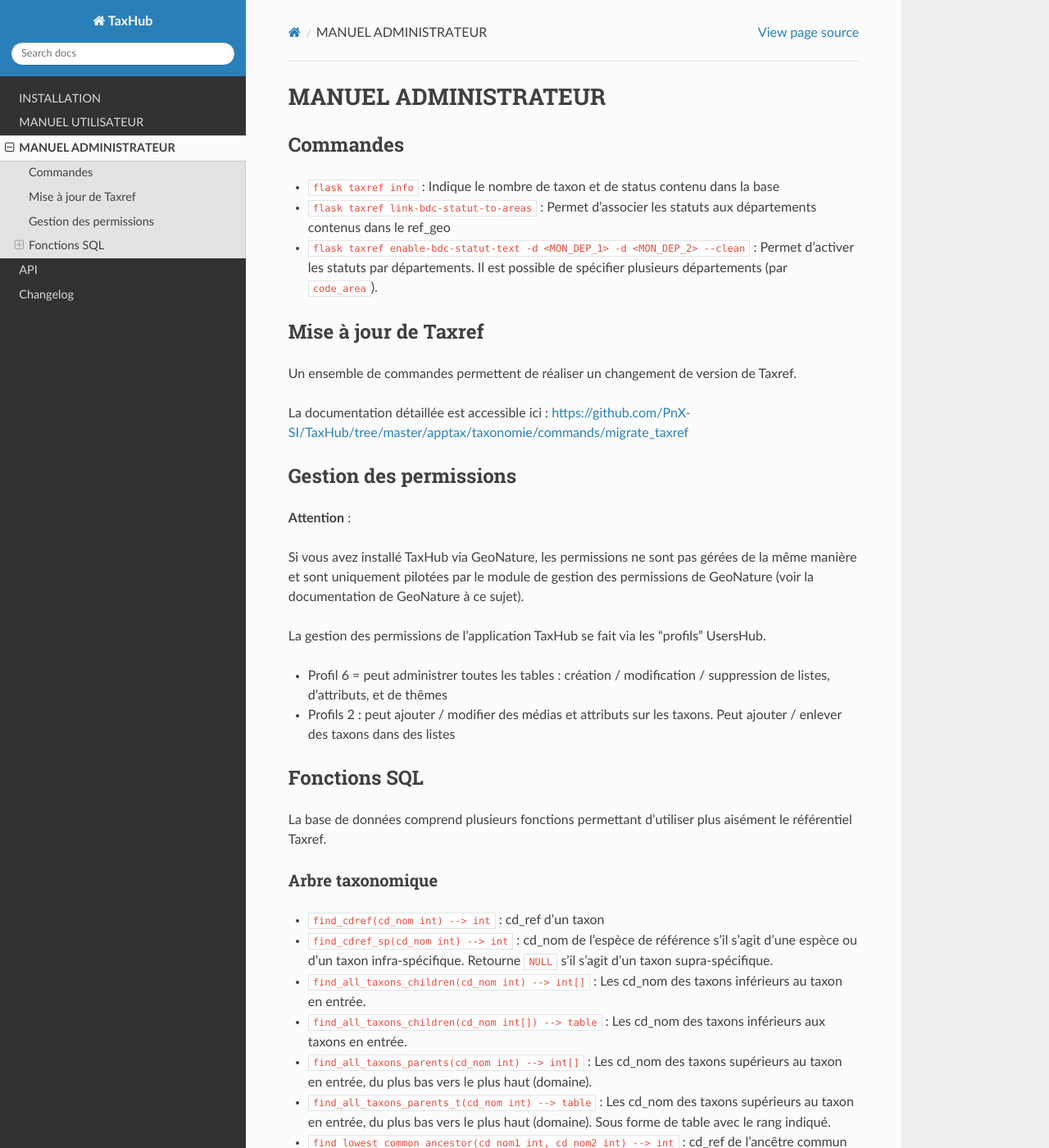
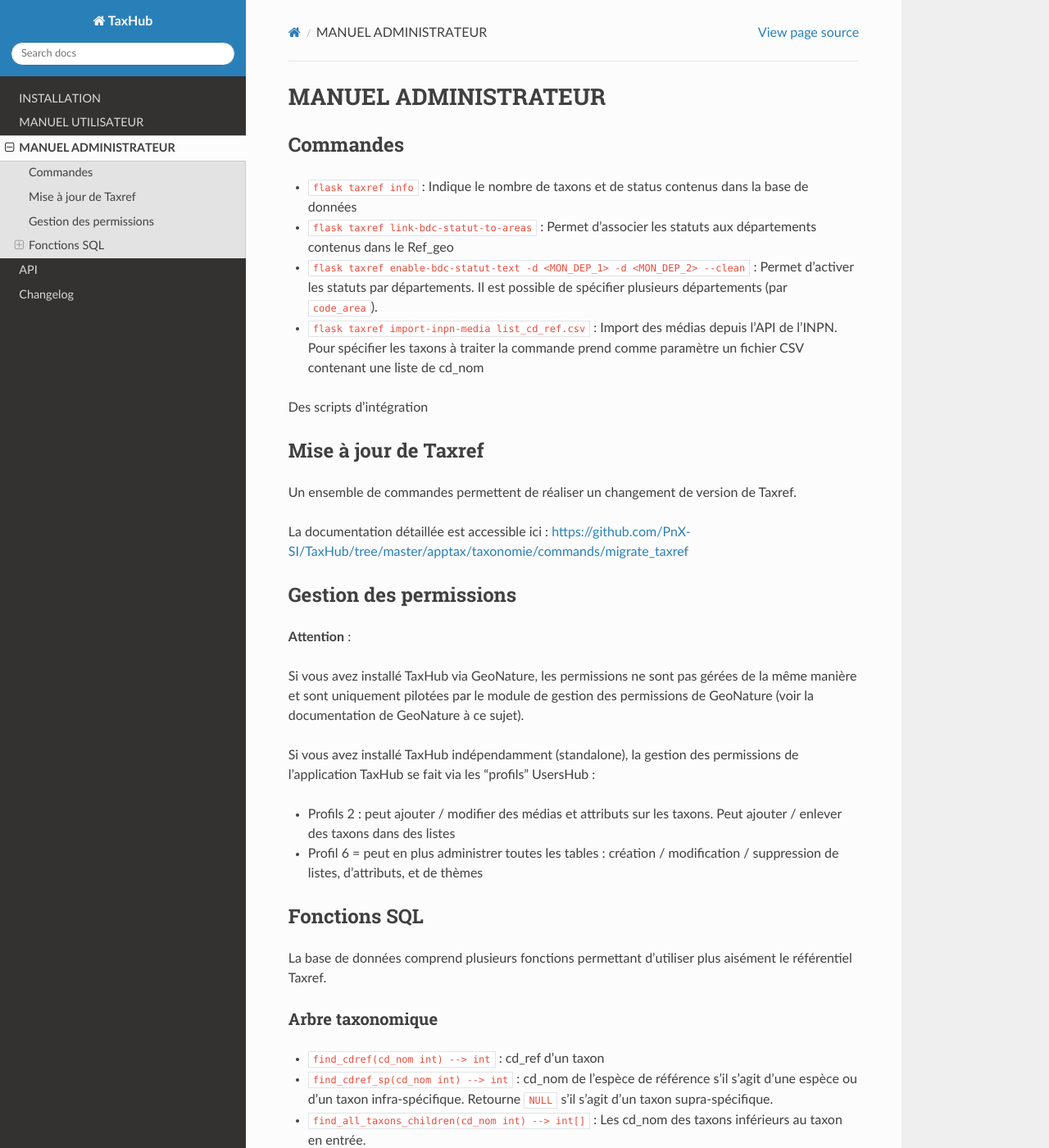
Before and after one commit to PnX-SI/TaxHub, a Sphinx documentation site: the page built from docs/manuel-administrateur.md, in a window 1280 px wide and 1400 px high. Shown: the whole window at 82% size. Built offline with Sphinx 7.4.7 and the Read the Docs theme 2.0.0, drawn with Linux system fonts in a browser that asks for light colours.

Commit message:
Doc admin v2 - Review

```diff
--- a/docs/manuel-administrateur.md
+++ b/docs/manuel-administrateur.md
@@ -2,13 +2,18 @@
 
 ## Commandes
 
--   `flask taxref info` : Indique le nombre de taxon et de status
-    contenu dans la base
+-   `flask taxref info` : Indique le nombre de taxons et de status
+    contenus dans la base de données
 -   `flask taxref link-bdc-statut-to-areas` : Permet d'associer les
-    statuts aux départements contenus dans le ref_geo
+    statuts aux départements contenus dans le Ref_geo
 -   `flask taxref enable-bdc-statut-text -d <MON_DEP_1> -d <MON_DEP_2> --clean`
     : Permet d'activer les statuts par départements. Il est possible de
     spécifier plusieurs départements (par `code_area`).
+-   `flask taxref import-inpn-media list_cd_ref.csv` : Import des médias depuis l'API de l'INPN.
+    Pour spécifier les taxons à traiter la commande prend comme paramètre
+    un fichier CSV contenant une liste de cd_nom
+
+Des scripts d'intégration
 
 ## Mise à jour de Taxref
 
@@ -27,13 +32,14 @@ gérées de la même manière et sont uniquement pilotées par le module de
 gestion des permissions de GeoNature (voir la documentation de GeoNature
 à ce sujet).
 
-La gestion des permissions de l'application TaxHub se fait via les
-"profils" UsersHub.
+Si vous avez installé TaxHub indépendamment (standalone),
+la gestion des permissions de l'application TaxHub se fait via les
+"profils" UsersHub :
 
--   Profil 6 = peut administrer toutes les tables : création /
-    modification / suppression de listes, d'attributs, et de thêmes
 -   Profils 2 : peut ajouter / modifier des médias et attributs sur les
     taxons. Peut ajouter / enlever des taxons dans des listes
+-   Profil 6 = peut en plus administrer toutes les tables : création /
+    modification / suppression de listes, d'attributs, et de thèmes
 
 ## Fonctions SQL
 
```
